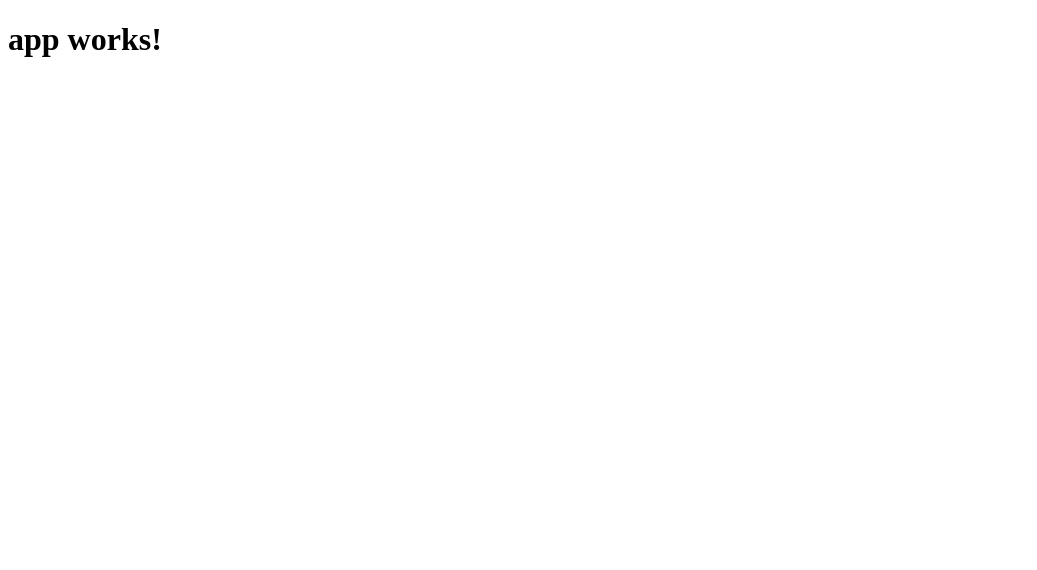
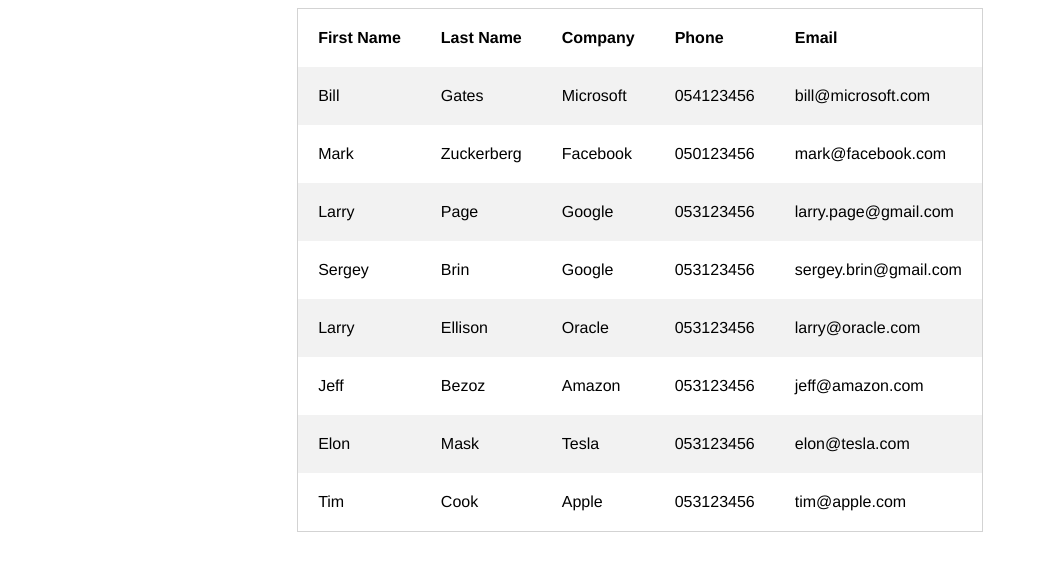
Before and after one commit to leon-good-life/crud-angular, an Angular app: page / in a window 1280 px wide. Shown: the top 570 px of the page, without its empty margins (0-1037 px from the left). Built offline with nearby package versions, Linux system fonts and the light colour scheme.

Commit message:
first commit, added contacts-grid

```diff
--- a/src/app/app.component.html
+++ /dev/null
@@ -1,3 +0,0 @@
-<h1>
-  {{title}}
-</h1>
--- a/src/app/app.component.ts
+++ b/src/app/app.component.ts
@@ -1,10 +1,12 @@
 import { Component } from '@angular/core';
+import { DataService } from './utils/data.service';
 
 @Component({
   selector: 'app-root',
-  templateUrl: './app.component.html',
-  styleUrls: ['./app.component.css']
+  template: `
+    <grid [items]="dataService.data"></grid>
+  `
 })
 export class AppComponent {
-  title = 'app works!';
+  constructor(private dataService: DataService) {}
 }
--- /dev/null
+++ b/src/app/grid/grid.component.ts
@@ -0,0 +1,47 @@
+import { Component, Input, OnInit } from '@angular/core';
+
+@Component({
+  selector: 'grid',
+  template: `
+    <table>
+      <tr>
+        <th>First Name</th>
+        <th>Last Name</th>
+        <th>Company</th>
+        <th>Phone</th>
+        <th>Email</th>
+      </tr>
+      <tr *ngFor="let item of items">
+        <td>{{item.firstName}}</td>
+        <td>{{item.lastName}}</td>
+        <td>{{item.company}}</td>
+        <td>{{item.phone}}</td>
+        <td>{{item.email}}</td>
+      </tr>
+    </table>
+  `,
+  styles: [`
+    * {
+      font-family: Helvetica;
+    }
+    table {
+      margin: 0 auto;
+      border-collapse: collapse;
+      border: 1px solid lightgray;
+    }
+    th, td {
+        text-align: left;
+        padding: 20px;
+    }
+    tr:nth-child(even) {
+      background-color: #f2f2f2;
+    }
+  `]
+})
+export class GridComponent {
+  @Input() items;
+
+  constructor () {
+  }
+
+}
--- /dev/null
+++ b/src/app/utils/data.service.ts
@@ -0,0 +1,60 @@
+import { Injectable } from '@angular/core';
+
+@Injectable()
+export class DataService {
+    data: any[];
+
+    constructor () {
+        this.data = [
+            {
+                firstName: 'Bill',
+                lastName: 'Gates',
+                company: 'Microsoft',
+                phone: '054123456',
+                email: 'bill@microsoft.com'
+            }, {
+                firstName: 'Mark',
+                lastName: 'Zuckerberg',
+                company: 'Facebook',
+                phone: '050123456',
+                email: 'mark@facebook.com'
+            }, {
+                firstName: 'Larry',
+                lastName: 'Page',
+                company: 'Google',
+                phone: '053123456',
+                email: 'larry.page@gmail.com'
+            }, {
+                firstName: 'Sergey',
+                lastName: 'Brin',
+                company: 'Google',
+                phone: '053123456',
+                email: 'sergey.brin@gmail.com'
+            }, {
+                firstName: 'Larry',
+                lastName: 'Ellison',
+                company: 'Oracle',
+                phone: '053123456',
+                email: 'larry@oracle.com'
+            }, {
+                firstName: 'Jeff',
+                lastName: 'Bezoz',
+                company: 'Amazon',
+                phone: '053123456',
+                email: 'jeff@amazon.com'
+            }, {
+                firstName: 'Elon',
+                lastName: 'Mask',
+                company: 'Tesla',
+                phone: '053123456',
+                email: 'elon@tesla.com'
+            }, {
+                firstName: 'Tim',
+                lastName: 'Cook',
+                company: 'Apple',
+                phone: '053123456',
+                email: 'tim@apple.com'
+            }
+        ];
+    }
+}
```
Also changed, not shown: src/app/app.module.ts (+7 -2 lines), src/app/app.component.css (deleted), 1 other file (tests, documents, lock files or other folders).
